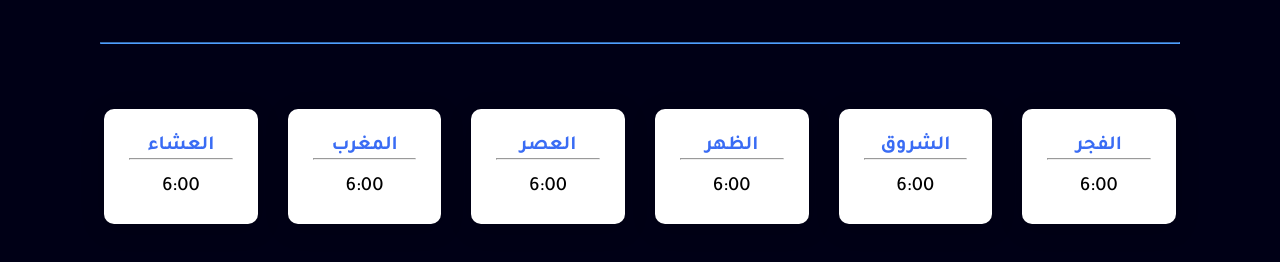
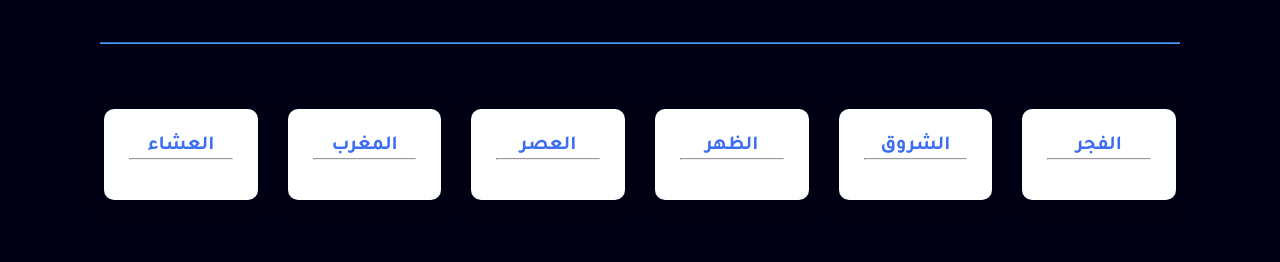
Before and after one commit to AhmadKara/prayer-times, a plain HTML site: page index.html in a window 1280 px wide. Shown: the part 172-434 px from the top of the page. Drawn offline with Linux system fonts and the light colour scheme; no server answers.

Commit message:
Add files via upload

```diff
--- a/index.html
+++ b/index.html
@@ -23,32 +23,32 @@
         <div class="card">
           <h3>الفجر</h3>
           <hr>
-          <p id="fajr">6:00</p>
+          <p id="fajr"></p>
         </div>
         <div class="card">
           <h3>الشروق</h3>
           <hr>
-          <p id="sunrise">6:00</p>
+          <p id="sunrise"></p>
         </div>
         <div class="card">
           <h3>الظهر</h3>
           <hr>
-          <p id="dhuhr">6:00</p>
+          <p id="dhuhr"></p>
         </div>
         <div class="card">
           <h3>العصر</h3>
           <hr>
-          <p id="asr">6:00</p>
+          <p id="asr"></p>
         </div>
         <div class="card">
           <h3>المغرب</h3>
           <hr>
-          <p id="maghrib">6:00</p>
+          <p id="maghrib"></p>
         </div>
         <div class="card">
           <h3>العشاء</h3>
           <hr>
-          <p id="isha">6:00</p>
+          <p id="isha"></p>
         </div>
       </div>
       <!-- <div class="form">
```
